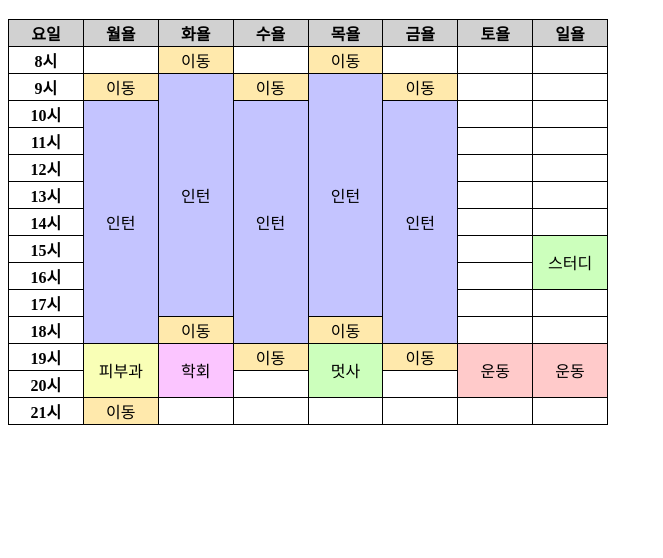
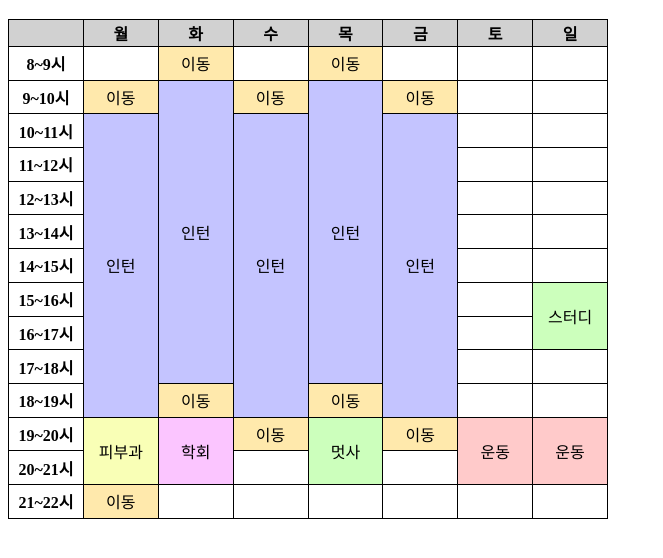
Before and after one commit to oksushim/test, a plain HTML site: page timetable.html in a window 1280 px wide. Shown: the part 70-628 px from the top of the page, without its empty margins (0-663 px from the left). Drawn offline with Linux system fonts and the light colour scheme.

Commit message:
0328 재업

```diff
--- a/timetable.html
+++ b/timetable.html
@@ -15,116 +15,119 @@
     <style>
         table
             {width: 600px;
+            height: 500px;
             border: 1px solid black;
-            border-collapse : collapse;}
+            border-collapse : collapse;
+            text-align : center}
         th, td
             {border: 1px solid rgb(0, 0, 0);
             border-collapse : collapse;
-            width : 20px;
-            text-align : center}
+            width : 10%;}
+        .이동 {background-color:rgb(255, 233, 172);}
+        .인턴 {background-color:rgb(196, 196, 255);}
     </style>
     <table>
         <thead>
                 <tr style="background-color:rgb(209, 209, 209)">
-                    <th> 요일 </th>
-                    <th> 월욜 </th>
-                    <th> 화욜 </th>
-                    <th> 수욜 </th>
-                    <th> 목욜 </th>
-                    <th> 금욜 </th>
-                    <th> 토욜 </th>
-                    <th> 일욜 </th>
+                    <th> </th>
+                    <th> 월 </th>
+                    <th> 화 </th>
+                    <th> 수 </th>
+                    <th> 목 </th>
+                    <th> 금 </th>
+                    <th> 토 </th>
+                    <th> 일 </th>
                 </tr>
             </div>
         </thead>
         <tbody>
             <tr>
-                <th>8시</th>
+                <th>8~9시</th>
                 <td> </td>
-                <td style="background-color:rgb(255, 233, 172)">이동</td>
+                <td class="이동">이동</td>
                 <td> </td>
-                <td style="background-color:rgb(255, 233, 172)">이동</td>
+                <td class="이동">이동</td>
                 <td> </td>
                 <td> </td>
                 <td> </td>
             </tr>
             <tr>
-                <th>9시</th>
-                <td style="background-color:rgb(255, 233, 172)">이동</td>
-                <td rowspan="9" style="background-color:rgb(196, 196, 255)">인턴</td>
-                <td style="background-color:rgb(255, 233, 172)">이동</td>
-                <td rowspan="9" style="background-color:rgb(196, 196, 255)">인턴</td>
-                <td style="background-color:rgb(255, 233, 172)">이동</td>
+                <th>9~10시</th>
+                <td class="이동">이동</td>
+                <td rowspan="9" class="인턴">인턴</td>
+                <td class="이동">이동</td>
+                <td rowspan="9" class="인턴">인턴</td>
+                <td class="이동">이동</td>
                 <td> </td>
                 <td> </td>
             </tr>
             <tr>
-                <th>10시</th>
-                <td rowspan="9" style="background-color:rgb(196, 196, 255)">인턴</td>
-                <td rowspan="9" style="background-color:rgb(196, 196, 255)">인턴</td>
-                <td rowspan="9" style="background-color:rgb(196, 196, 255)">인턴</td>
+                <th>10~11시</th>
+                <td rowspan="9" class="인턴">인턴</td>
+                <td rowspan="9" class="인턴">인턴</td>
+                <td rowspan="9" class="인턴">인턴</td>
                 <td> </td>
                 <td> </td>
             </tr>
             <tr>
-                <th>11시</th>
+                <th>11~12시</th>
                 <td> </td>
                 <td> </td>
             </tr>
             <tr>
-                <th>12시</th>
+                <th>12~13시</th>
                 <td> </td>
                 <td> </td>
             </tr>
             <tr>
-                <th>13시</th>
+                <th>13~14시</th>
                 <td> </td>
                 <td> </td>
             </tr>
             <tr>
-                <th>14시</th>
+                <th>14~15시</th>
                 <td> </td>
                 <td> </td>
             </tr>
             <tr>
-                <th>15시</th>
+                <th>15~16시</th>
                 <td> </td>
                 <td rowspan="2" style="background-color:rgb(204, 255, 188)">스터디</td>
             </tr>
             <tr>
-                <th>16시</th>
+                <th>16~17시</th>
                 <td> </td>
             </tr>
             <tr>
-                <th>17시</th>
+                <th>17~18시</th>
                 <td> </td>
                 <td> </td>
             </tr>
             <tr>
-                <th>18시</th>
-                <td style="background-color:rgb(255, 233, 172)">이동</td>
-                <td style="background-color:rgb(255, 233, 172)">이동</td>
+                <th>18~19시</th>
+                <td class="이동">이동</td>
+                <td class="이동">이동</td>
                 <td> </td>
                 <td> </td>
             </tr>
             <tr>
-                <th>19시</th>
+                <th>19~20시</th>
                 <td rowspan="2" style="background-color:rgb(249, 255, 182)">피부과</td>
                 <td rowspan="2" style="background-color:rgb(251, 197, 255)">학회</td>
-                <td style="background-color:rgb(255, 233, 172)">이동</td>
+                <td class="이동">이동</td>
                 <td rowspan="2" style="background-color:rgb(204, 255, 188)">멋사</td>
-                <td style="background-color:rgb(255, 233, 172)">이동</td>
+                <td class="이동">이동</td>
                 <td rowspan="2" style="background-color:rgb(255, 202, 202)">운동</td>
                 <td rowspan="2" style="background-color:rgb(255, 202, 202)">운동</td>
             </tr>
             <tr>
-                <th>20시</th>
+                <th>20~21시</th>
                 <td> </td>
                 <td> </td>
             </tr>
             <tr>
-                <th>21시</th>
-                <td style="background-color:rgb(255, 233, 172)">이동</td>
+                <th>21~22시</th>
+                <td class="이동">이동</td>
                 <td> </td>
                 <td> </td>
                 <td> </td>
```
